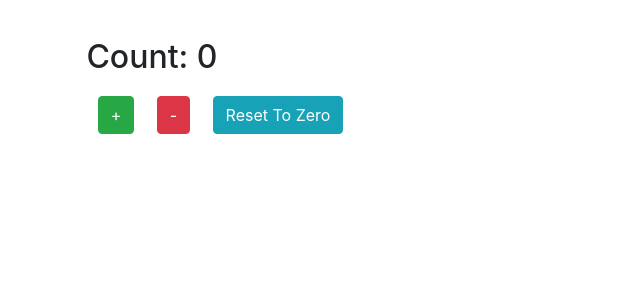
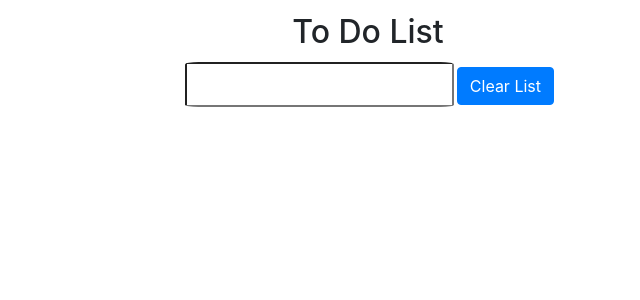
Before and after one commit to PrestonElliott/React-Hooks, a React (Create React App) app in the folder react-hooks/: page / in a window 1280 px wide. Shown: the top 300 px of the page, without its empty margins (272-912 px from the left). Built offline with nearby package versions, Linux system fonts and the light colour scheme.

Commit message:
updated to do list

```diff
--- a/react-hooks/src/App.js
+++ b/react-hooks/src/App.js
@@ -8,9 +8,9 @@ import './App.css';
 
 // import ClassCounter from './Components/Counters/classCounter'
 // import HookCounter from './Components/Counters/hookCounter'
-import HookReducerCounter from './Components/Counters/hookCounterWithReducer'
+// import HookReducerCounter from './Components/Counters/hookCounterWithReducer'
 
-// import ToDoHook from './Components/ToDos/toDoHooks'
+import ToDoHook from './Components/ToDos/toDoHooks'
 
 
 import 'bootstrap/dist/css/bootstrap.min.css';
@@ -19,8 +19,8 @@ function App() {
 	return (
 		<Fragment>
 			<div>
-				{/* <ToDoHook/> */}
-				<HookReducerCounter/>
+				<ToDoHook/>
+				{/* <HookReducerCounter/> */}
 				{/* <ClassCounter/>
 				<HookCounter/> */}
 				{/* <ClassForm/>
--- a/react-hooks/src/Components/ToDos/toDoHooks.jsx
+++ b/react-hooks/src/Components/ToDos/toDoHooks.jsx
@@ -2,13 +2,8 @@ import React, { Fragment, useRef, useReducer } from 'react'
 import { Form, Button } from 'react-bootstrap'
 
 export default function Todos() {
-    // CREATE REF FOR TO DO INPUT
-    // INITIAL STATE IS BLANK
-    const todoText = useRef()
 
-    // useReducer REACT HOOK WITH CASES FOR FUNCTIONALITY
-    // USE DESCRIPTIVE TYPES FOR READABILITY
-    // SET INITAL STATE TO EMPTY ARRAY ON LINE 31
+    // SET TO DO LIST INITAL STATE TO EMPTY ARRAY ON LINE 31
     const [todoList, dispatch] = useReducer((state, action) => {
             switch(action.type) {
                 case "ADD_ITEM": {
@@ -33,9 +28,13 @@ export default function Todos() {
             }
     }, [])
 
-    // HANDLE FORM SUBMIT EVENT
-    function handleSubmit(e) {
-        e.preventDefault()
+    // CREATE REF FOR TO DO INPUT
+    // FORM INPUT INITIAL STATE IS BLANK
+    const todoText = useRef()
+
+    // FORM SUBMIT EVENT HANDLER
+    function handleSubmit(event) {
+        event.preventDefault()
         dispatch({
             type: "ADD_ITEM",
             text: todoText.current.value
```
